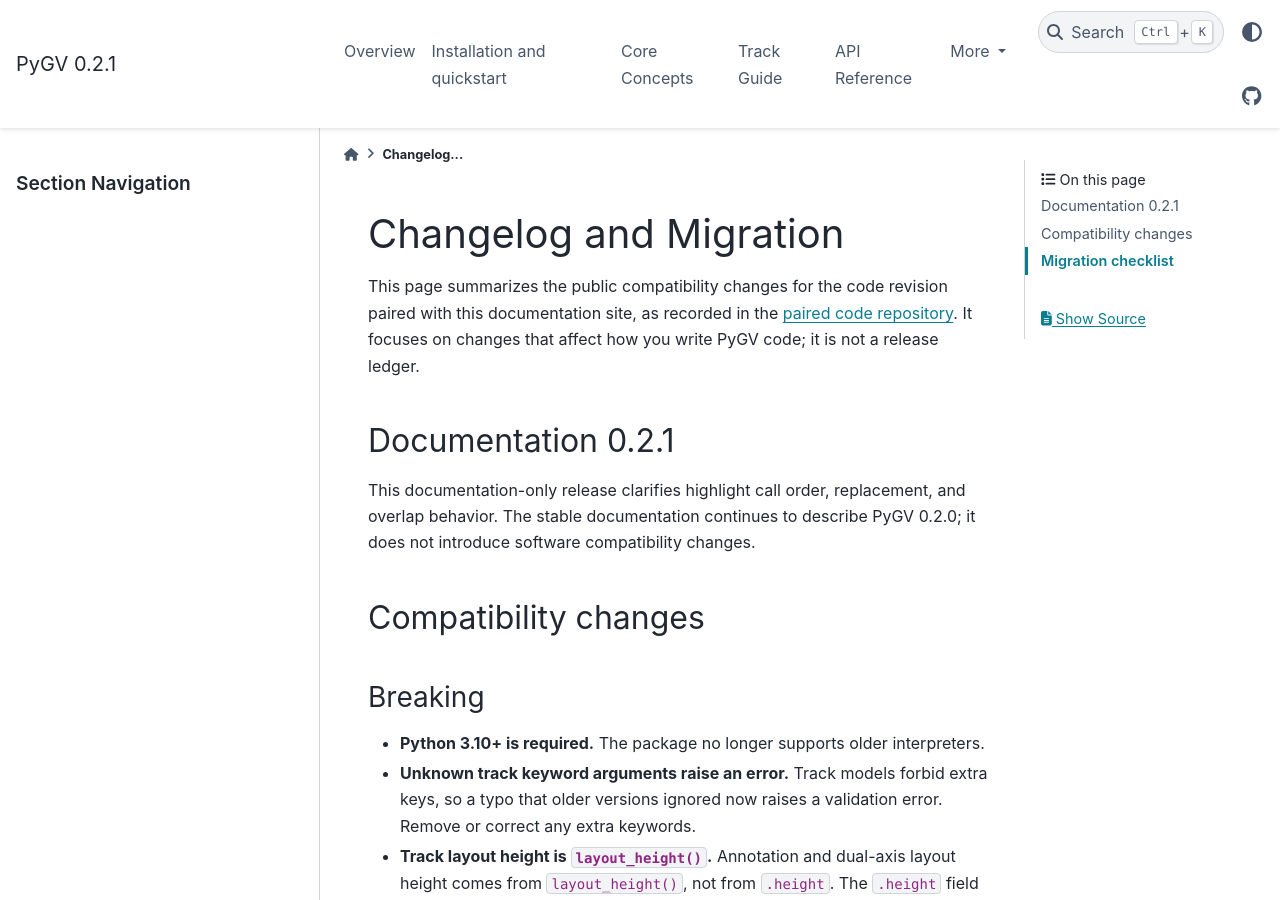
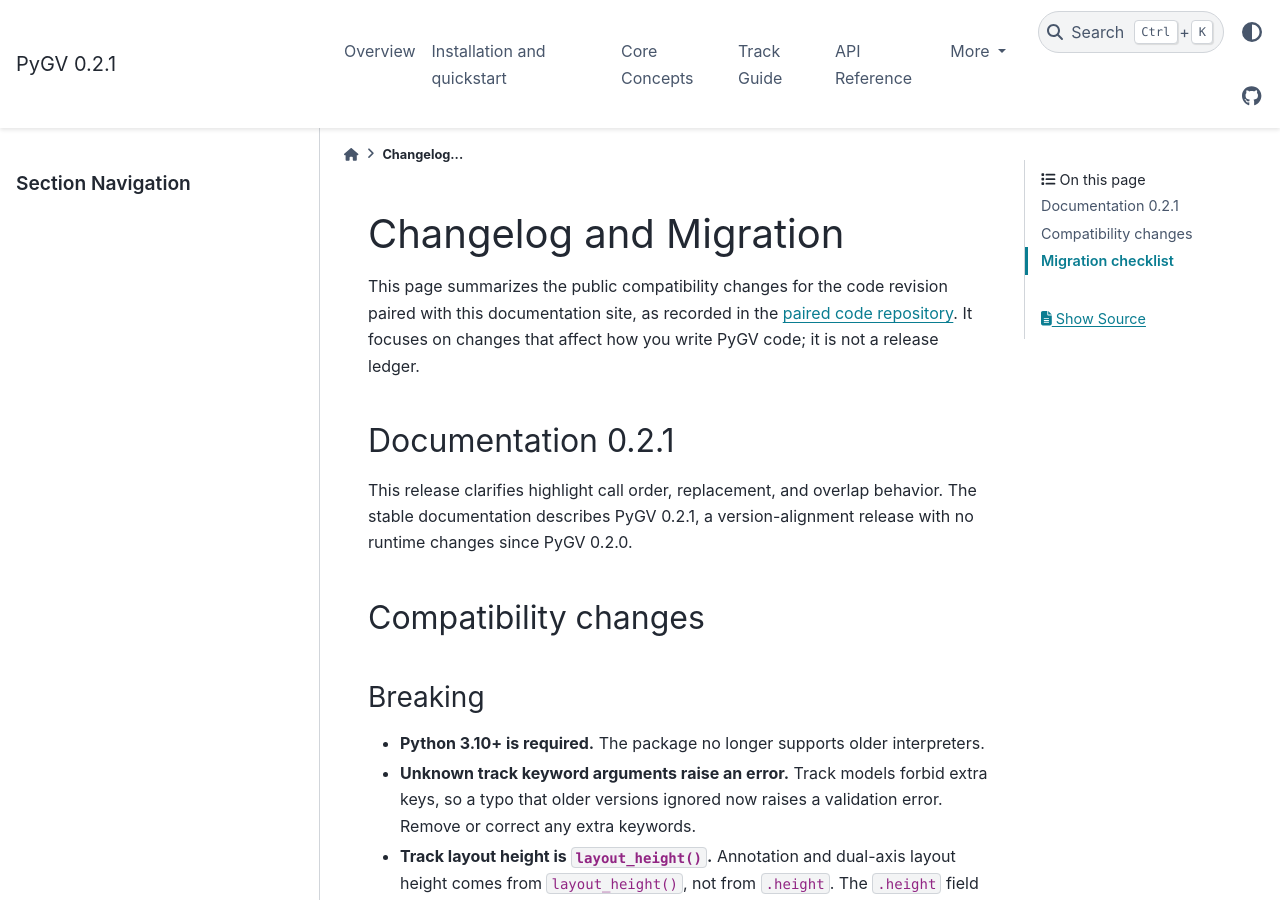
Before and after one commit to DignoMor/PyGV-doc, a Sphinx documentation site: the page built from docs/changelog.md, in a window 1280 px wide and 900 px high. Built offline with Sphinx 7.4.7 and the PyData theme 0.15.4, drawn with Linux system fonts in a browser that asks for light colours; some of the changed text lies outside the part shown.

Commit message:
Align stable documentation with PyGV 0.2.1

```diff
--- a/code-ref.json
+++ b/code-ref.json
@@ -1,6 +1,6 @@
 {
-  "channel": "development",
+  "channel": "stable",
   "repository": "https://github.com/DignoMor/PyGV",
-  "branch": "dev",
-  "commit": "6c82e670076c34241a142c8a7c66ca94b8c44ad5"
+  "branch": "main",
+  "commit": "d4ee6223662edd828dd952a8e8f73477b3a16ee6"
 }
--- a/docs/changelog.md
+++ b/docs/changelog.md
@@ -7,9 +7,9 @@
 
 ## Documentation 0.2.1
 
-This documentation-only release clarifies highlight call order, replacement,
-and overlap behavior. The stable documentation continues to describe PyGV
-0.2.0; it does not introduce software compatibility changes.
+This release clarifies highlight call order, replacement, and overlap behavior.
+The stable documentation describes PyGV 0.2.1, a version-alignment release
+with no runtime changes since PyGV 0.2.0.
 
 ## Compatibility changes
 
```
